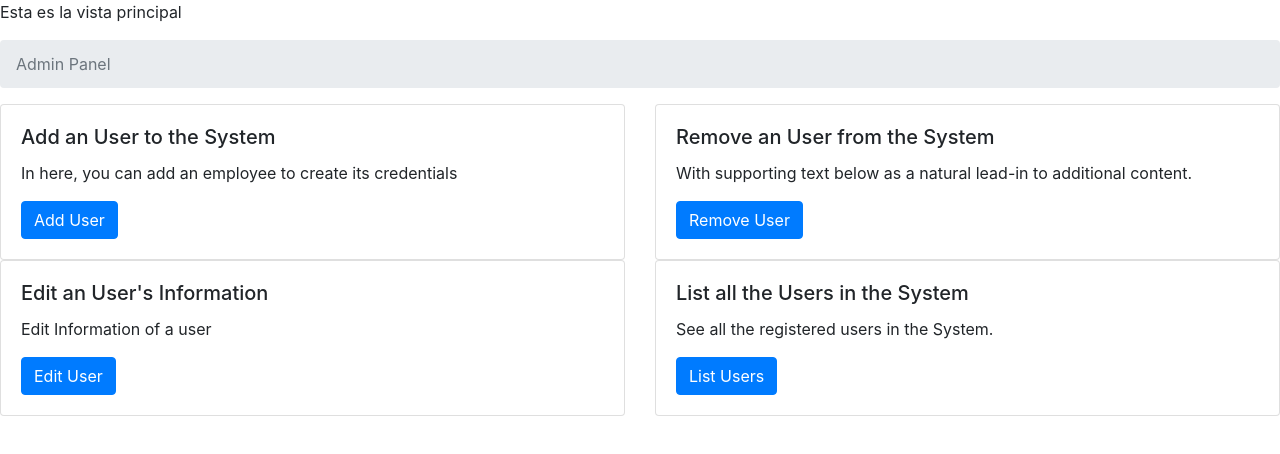
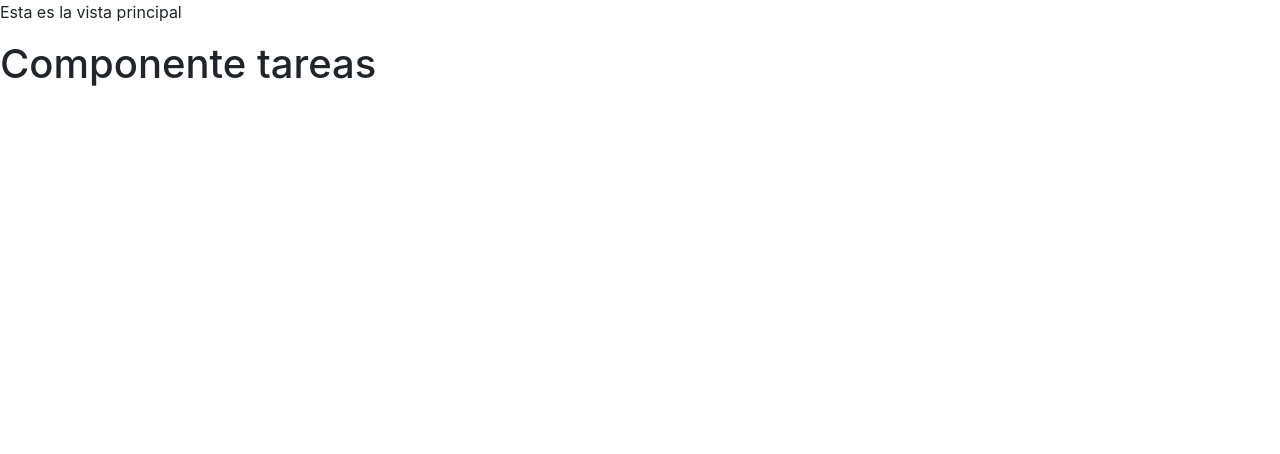
Before and after one commit to APEX-JHOSEF-CARDICH-PALMA/node-api-example, an Angular app in the folder front/: page / in a window 1280 px wide. Shown: the top 454 px of the page. Built offline with nearby package versions, Linux system fonts and the light colour scheme.

Commit message:
fix: angular 'task' component fixed

```diff
--- a/front/src/app/components/task/task.component.html
+++ b/front/src/app/components/task/task.component.html
@@ -1,48 +1 @@
-<ol class="breadcrumb">
-  <li class="breadcrumb-item active" aria-current="page">Admin Panel</li>
-</ol>
-<div class="row">
-  <div class="col-sm-6">
-    <div class="card">
-      <div class="card-body">
-        <h5 class="card-title">Add an User to the System</h5>
-        <p class="card-text">
-          In here, you can add an employee to create its credentials
-        </p>
-        <a routerLink="/admin/add" class="btn btn-primary">Add User</a>
-      </div>
-    </div>
-  </div>
-  <div class="col-sm-6">
-    <div class="card">
-      <div class="card-body">
-        <h5 class="card-title">Remove an User from the System</h5>
-        <p class="card-text">
-          With supporting text below as a natural lead-in to additional content.
-        </p>
-        <a routerLink="/admin/remove" class="btn btn-primary">Remove User</a>
-      </div>
-    </div>
-  </div>
-</div>
-
-<div class="row">
-  <div class="col-sm-6">
-    <div class="card">
-      <div class="card-body">
-        <h5 class="card-title">Edit an User's Information</h5>
-        <p class="card-text">Edit Information of a user</p>
-        <a routerLink="/admin/edit" class="btn btn-primary">Edit User</a>
-      </div>
-    </div>
-  </div>
-  <div class="col-sm-6">
-    <div class="card">
-      <div class="card-body">
-        <h5 class="card-title">List all the Users in the System</h5>
-        <p class="card-text">See all the registered users in the System.</p>
-        <a routerLink="/admin/list" class="btn btn-primary">List Users</a>
-      </div>
-    </div>
-  </div>
-</div>
+<h1>Componente tareas </h1>
--- a/front/src/app/components/task/task.component.ts
+++ b/front/src/app/components/task/task.component.ts
@@ -7,9 +7,6 @@
 })
 export class TaskComponent implements OnInit {
 
-  constructor() { }
 
-  ngOnInit(): void {
-  }
 
 }
--- /dev/null
+++ b/front/src/app/models/task.model.ts
@@ -0,0 +1,5 @@
+export interface Task {
+  title: String;
+  description: String;
+  phone: String;
+}
--- a/front/src/app/services/task.service.ts
+++ b/front/src/app/services/task.service.ts
@@ -1,9 +1,26 @@
 import { Injectable } from '@angular/core';
-
+import { HttpClient } from '@angular/common/http';
 @Injectable({
   providedIn: 'root'
 })
 export class TaskService {
+  apiUrl = 'http://localhost:3000/api/tasks';
+  users: any[] = [
+    {
+      tittle: 'Jhosef',
+      description:
+        'Lorem ipsum dolor sit amet, consectetur adipiscing elit, sed do eiusmod tempor incididunt ut labore et dolore magna aliqua. Ut enim ad minim veniam, quis nostrud exercitation ullamco laboris nisi ut aliquip ex ea commodo consequat. Duis aute irure dolor in reprehenderit in voluptate velit esse cillum dolore eu fugiat nulla pariatur. Excepteur sint occaecat cupidatat non proident, sunt in culpa qui officia deserunt mollit anim id est laborum',
+      phone: '546647564',
+    },
+  ];
+  constructor(private _http: HttpClient) {
+    console.log('ANGULAR: task service running');
+  }
 
-  constructor() { }
+  getTasksFake() {
+    return this.users;
+  }
+  getApiTasks() {
+    return this._http.get<any>(this.apiUrl);
+  }
 }
```
Also changed, not shown: front/src/app/app.module.ts (+6 -10 lines), 1 other file (tests, documents, lock files or other folders).
